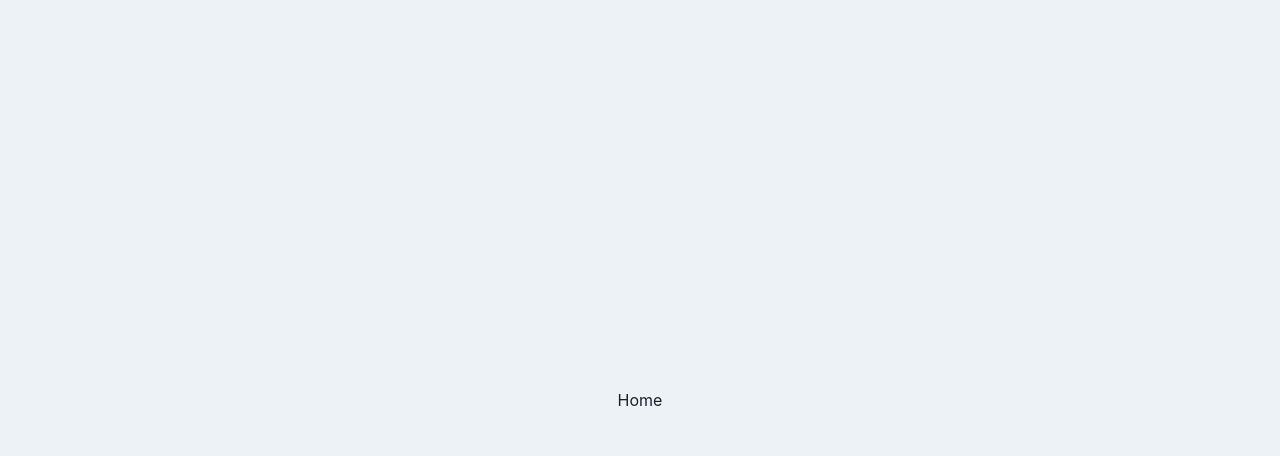
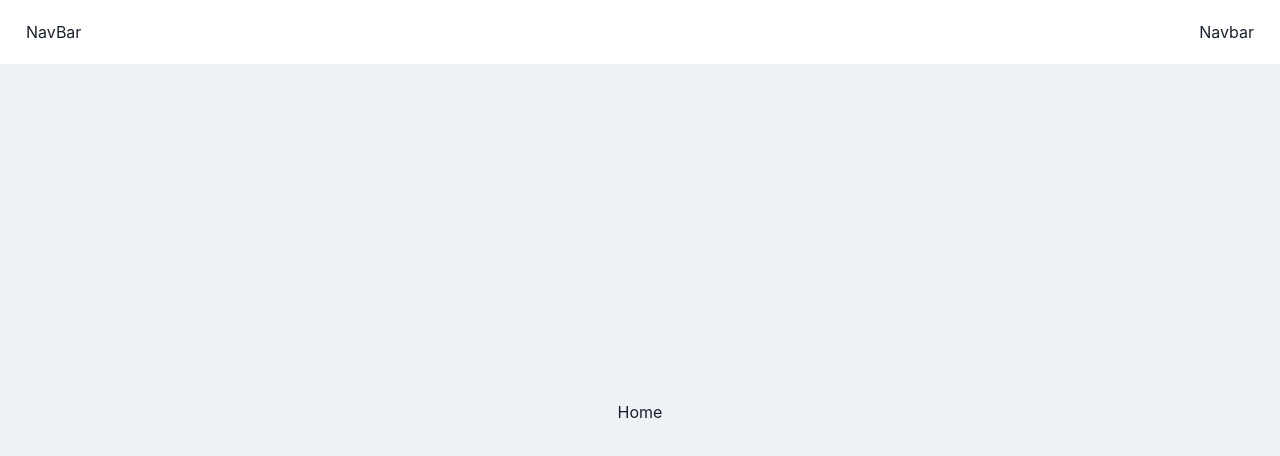
Before and after one commit to redMulla/react-portfolio, a React (Create React App) app: page / in a window 1280 px wide. Shown: the top 456 px of the page. Built offline with nearby package versions, Linux system fonts and the light colour scheme.

Commit message:
navbar setup

```diff
--- /dev/null
+++ b/src/components/NavBar.tsx
@@ -0,0 +1,24 @@
+import { Box, Container, useColorModeValue } from '@chakra-ui/react';
+import React from 'react';
+
+export const NavBar = () => {
+  return (
+    <Box
+      position="fixed"
+      top="0"
+      p="10px"
+      bg={useColorModeValue('white', 'black')}
+      width="100vw"
+      py="20px"
+    >
+      <Container
+        maxW="container.xl"
+        display="flex"
+        justifyContent="space-between"
+      >
+        <div>NavBar</div>
+        <div>Navbar</div>
+      </Container>
+    </Box>
+  );
+};
--- a/src/pages/Home.tsx
+++ b/src/pages/Home.tsx
@@ -1,10 +1,12 @@
 import { Box, useColorModeValue } from '@chakra-ui/react'
 import React from 'react'
+import { NavBar } from '../components/NavBar'
 
 export const Home = () => {
   return (
-    <Box minH="100vh" bg={useColorModeValue('gray.100', 'gray.900')} display='flex' alignItems='center' justifyContent='center' >
-
+    <Box minH="100vh" bg={useColorModeValue('gray.100', 'gray.900')} display='flex' flexDir='column' alignItems='center' justifyContent='center' >
+        <NavBar></NavBar>
+        <br />
         <div>Home</div>
     </Box>
   )
```
Also changed, not shown: 1 other file (tests, documents, lock files or other folders).
